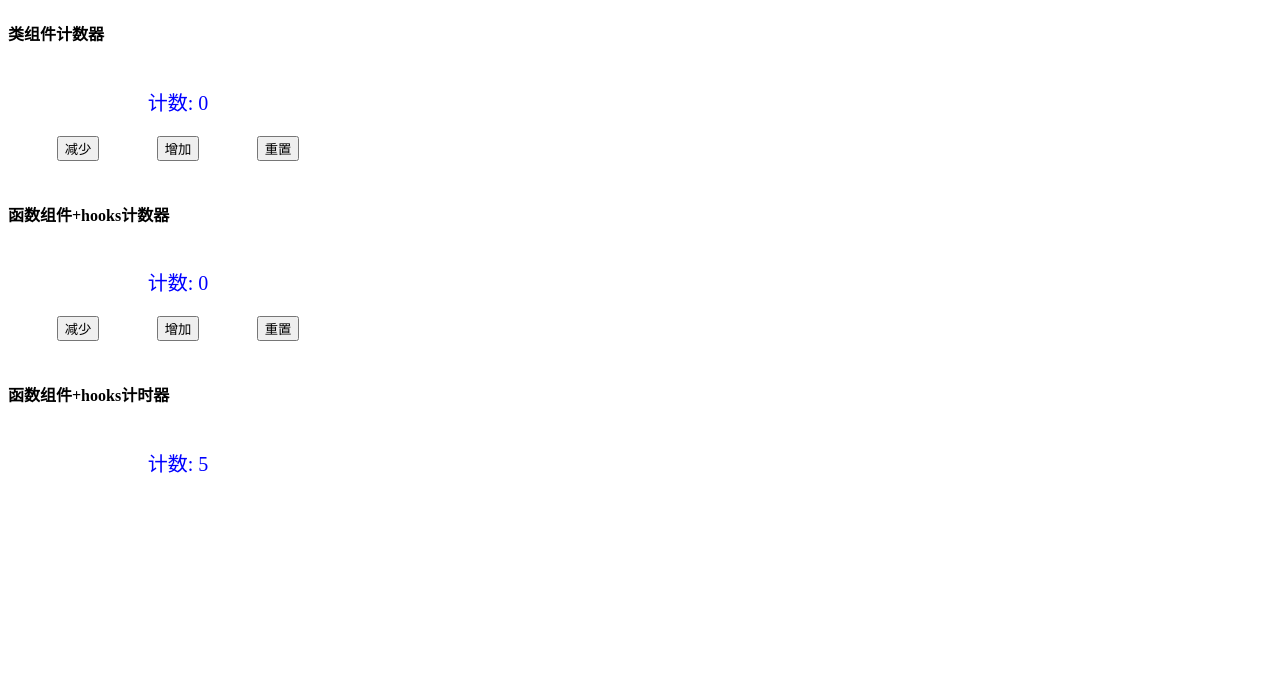
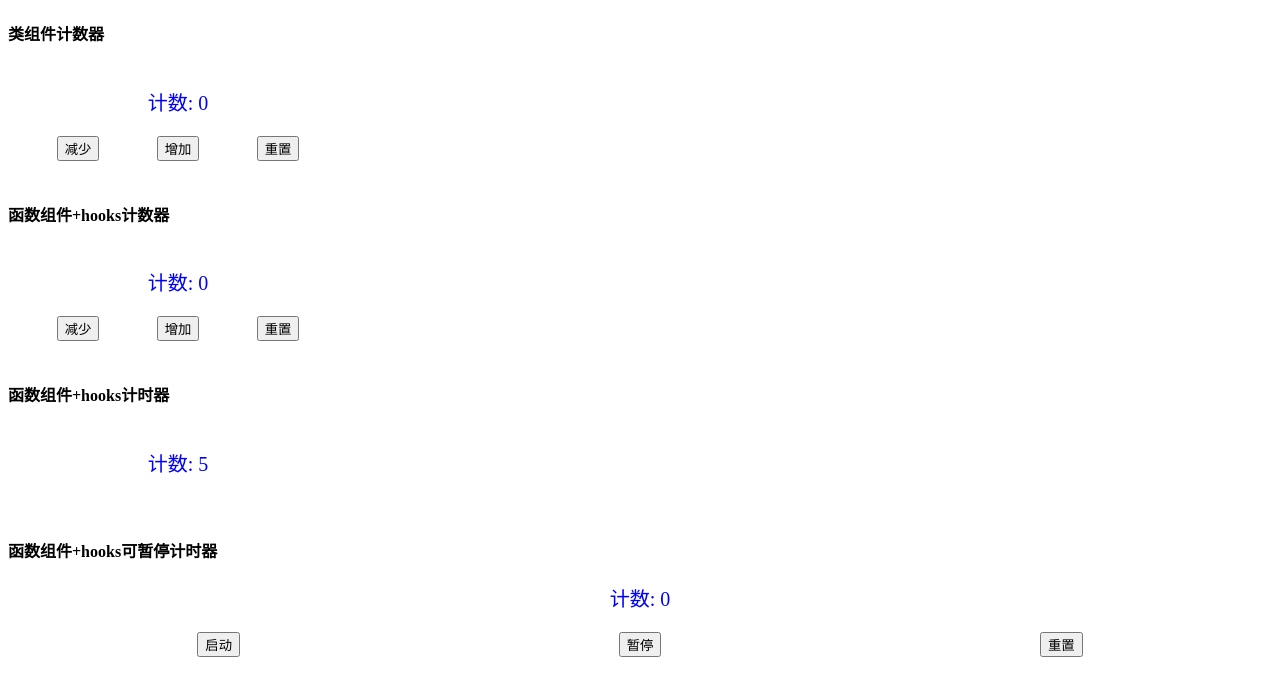
Before and after one commit to lizeyang1995/react-hooks-count, a React (Create React App) app: page / in a window 1280 px wide. Shown: the top 696 px of the page. Built offline with nearby package versions, Linux system fonts and the light colour scheme.

Commit message:
[izeyang] feat: using useRef, create a timer

```diff
--- a/src/App.tsx
+++ b/src/App.tsx
@@ -2,6 +2,7 @@ import React from 'react';
 import Counter01 from './components/counter01'
 import Counter02 from './components/counter02'
 import Counter03 from './components/counter03'
+import Counter04 from './components/counter04'
 function App() {
   return (
     <div className="App">
@@ -11,6 +12,8 @@ function App() {
       <Counter02 />
       <h4>函数组件+hooks计时器</h4>
       <Counter03 />
+      <h4>函数组件+hooks可暂停计时器</h4>
+      <Counter04 />
     </div>
   );
 }
--- /dev/null
+++ b/src/components/counter04.tsx
@@ -0,0 +1,42 @@
+import React, { FC, useRef, useState } from 'react'
+import './counter.scss'
+
+const Counter04: FC = () => {
+    const [count, setCount] = useState(0)
+
+    //为了避免因为count的更新而导致整个counter04的刷新，我们用useRef来缓存他
+    let timer = useRef<any>();
+
+    const start = () => {
+        if (!timer.current) {
+            timer.current = setInterval(() => {
+                setCount(count => count + 1)
+            }, 1000)
+        }
+    }
+
+    const pause = () => {
+        if (timer.current) {
+            clearInterval(timer.current)
+            timer.current = null
+        }
+    }
+
+    const reset = () => {
+        pause()
+        setCount(0);
+    }
+
+    return (
+        <div>
+            <div className="displayer">计数: {count}</div>
+            <div className="btns">
+                <button onClick={start}>启动</button>
+                <button onClick={pause}>暂停</button>
+                <button onClick={reset}>重置</button>
+            </div>
+        </div>
+    )
+}
+
+export default Counter04
```
Also changed, not shown: 1 other file (tests, documents, lock files or other folders).
